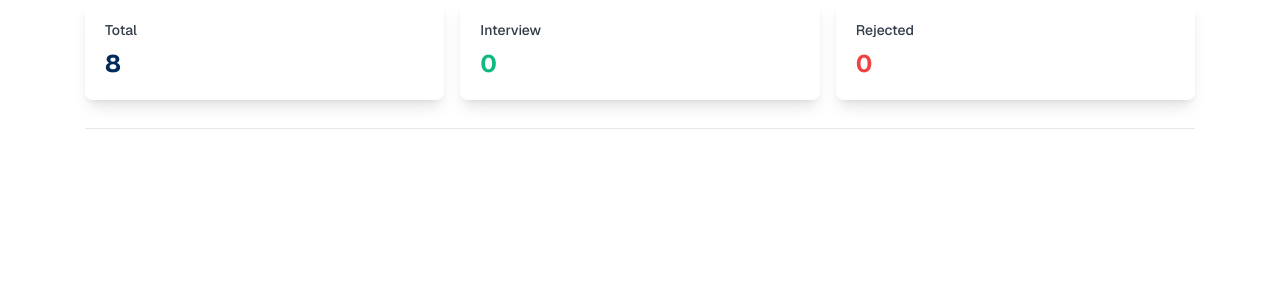
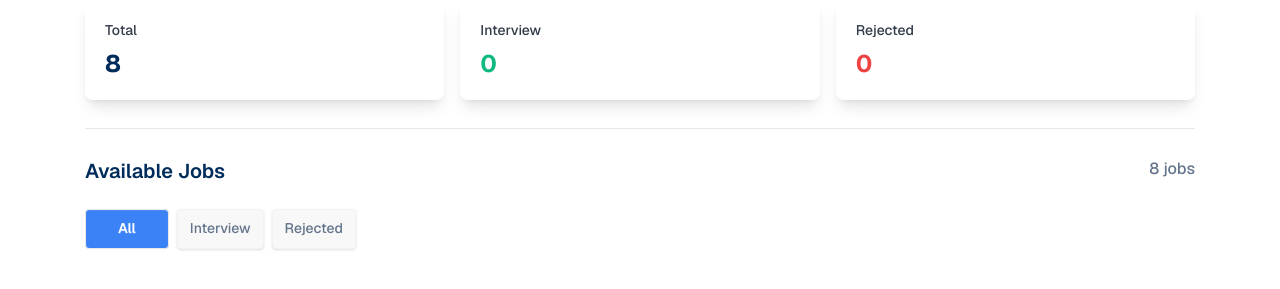
Before and after one commit to sagorteasc/PH-Assignment-04, a plain HTML site: page index.html in a window 1280 px wide. Shown: the part 123-412 px from the top of the page. Drawn offline with nearby package versions, Linux system fonts and the light colour scheme.

Commit message:
added buttons to the main section

```diff
--- a/index.html
+++ b/index.html
@@ -42,7 +42,17 @@
     </header>
 
     <main>
-
+        <div class="flex justify-between">
+            <h3 class="font-semibold text-xl text-[#002C5C] mb-3 md:mb-4 lg:mb-6">Available Jobs</h3>
+            <p class="font-medium text-[#64748B]">8 jobs</p>
+        </div>
+        <div class="flex gap-2 items-center justify-between md:justify-normal lg:justify-normal">
+            <button class="btn bg-[#3B82F6] text-white px-8 py-[10px] rounded">All</button>
+            <button
+                class="btn border-[#f1f2f4] font-medium text-[#64748B] shadow-sm px-3 py-2 rounded">Interview</button>
+            <button
+                class="btn border-[#f1f2f4] font-medium text-[#64748B] shadow-sm px-3 py-2 rounded">Rejected</button>
+        </div>
     </main>
 </body>
 
```
